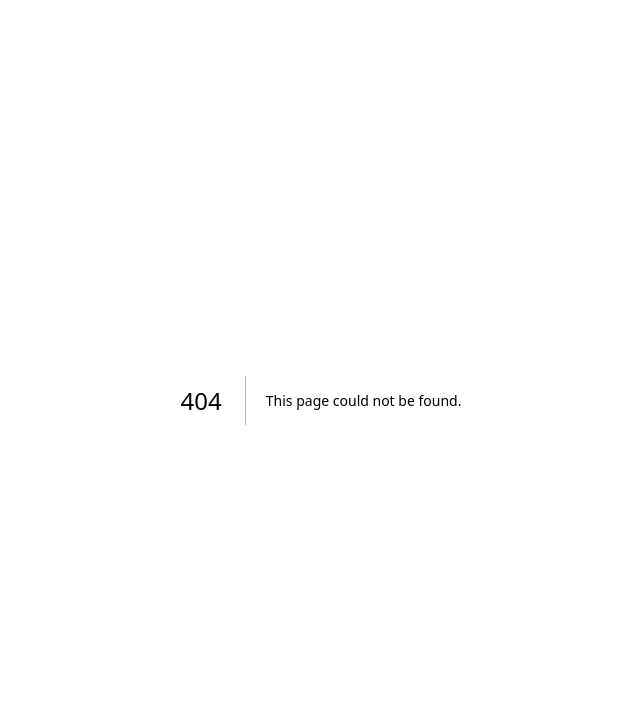
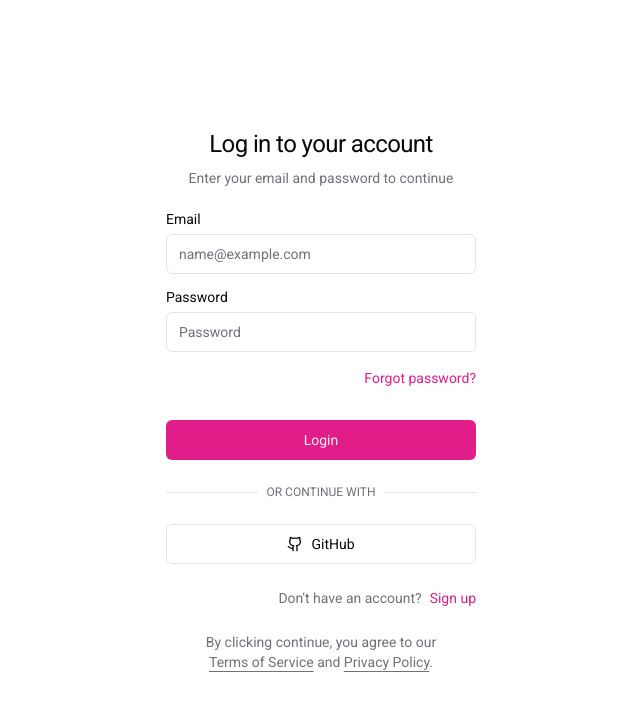
Before and after one commit to duressa-feyissa/StyleHub, a Next.js app in the folder web/: page /login in a window 1280 px wide. Before the commit this address had no page. Shown: the top 708 px of the page, without its empty margins (319-959 px from the left). Built offline with nearby package versions, Linux system fonts and the light colour scheme.

Commit message:
:sparkles: feat(web): Restructure Auth Pages

```diff
--- a/web/app/(default)/auth/signup/signupAction.tsx
+++ b/web/app/(auth)/login/loginAction.tsx
@@ -1,30 +1,27 @@
 "use server";
+
 import { sendVerificationCode } from "@/lib/actions";
+import { cookies } from "next/headers";
 import { redirect } from "next/navigation";
-import { send } from "process";
 
-export default async function signupAction(
+export default async function loginAction(
   currentState: any,
   formData: FormData
 ): Promise<string> {
   // Get the data off the form
-  const firstName = formData.get("firstName");
-  const lastName = formData.get("lastName");
   const email = formData.get("email");
   const password = formData.get("password");
 
   //  Send to our api route
   const res = await fetch(
-    `${process.env.BACKEND_SERVER_URL}/api/Authentication/Register`,
+    `${process.env.BACKEND_SERVER_URL}/api/Authentication/Login`,
     {
       method: "POST",
       headers: {
         "Content-Type": "application/json",
       },
       body: JSON.stringify({
-        registeration: {
-          firstName: firstName,
-          lastName: lastName,
+        loginRequest: {
           email: email,
           password: password,
         },
@@ -34,14 +31,21 @@ export default async function signupAction(
 
   const json = await res.json();
 
-  // Redirect to login if registration is success
+  // Redirect to login if success
   if (res.ok) {
-    await sendVerificationCode(json.data.email);
-    redirect("/auth/verify-email?email=" + json.data.email);
+    cookies().set("session", JSON.stringify(json?.data), {
+      secure: true,
+      httpOnly: true,
+      expires: Date.now() + 24 * 60 * 60 * 1000 * 3,
+      path: "/",
+      sameSite: "strict",
+    });
+
+    redirect("/filter");
   } else {
     if (json.Message === "Email not verified") {
       await sendVerificationCode(email as string);
-      redirect("/auth/verify-email?email=" + email);
+      redirect("/verify-email?email=" + email);
     }
     return json.Message;
   }
--- a/web/app/(default)/auth/signup/page.tsx
+++ b/web/app/(auth)/login/page.tsx
@@ -1,22 +1,24 @@
 import Link from "next/link";
 import { UserAuthForm } from "./use-auth-form";
 
-export default function Login() {
+export default async function Login() {
   return (
     <>
       <div className="lg:p-8 h-screen  content-center">
         <div className="mx-auto flex w-full flex-col justify-center space-y-6 sm:w-[350px] p-5">
           <div className="flex flex-col space-y-2 text-center">
-            <h1 className="text-2xl font-normal">Create an account</h1>
+            <h1 className="text-2xl font-normal tracking-tight">
+              Log in to your account
+            </h1>
             <p className="text-sm text-muted-foreground">
-              Enter your email below to create your account
+              Enter your email and password to continue
             </p>
           </div>
           <UserAuthForm />
           <p className="text-sm text-muted-foreground flex justify-end gap-2">
-            Already have an account?{" "}
-            <Link href="/auth/login" className="text-primary hover:underline">
-              Log in
+            Don&apos;t have an account?{" "}
+            <Link href="/signup" className="text-primary hover:underline">
+              Sign up
             </Link>
           </p>
           <p className="px-8 text-center text-sm text-muted-foreground">
--- a/web/app/(default)/auth/login/use-auth-form.tsx
+++ b/web/app/(auth)/login/use-auth-form.tsx
@@ -80,7 +80,10 @@ export function UserAuthForm({ className, ...props }: UserAuthFormProps) {
             />
           </div>
           <p className="text-sm text-muted-foreground flex justify-end gap-2">
-            <Link href="/auth/reset-password" className="text-primary hover:underline">
+            <Link
+              href="/reset-password"
+              className="text-primary hover:underline"
+            >
               Forgot password?
             </Link>
           </p>
--- a/web/app/(default)/auth/reset-password/resetPasswordAction.tsx
+++ b/web/app/(auth)/reset-password/resetPasswordAction.tsx
@@ -36,7 +36,7 @@ export default async function resetPasswordAction(
   const json = await res.json();
   console.log(json);
   if (res.ok) {
-    redirect("/auth/login");
+    redirect("/login");
   } else {
     return "Invalid code. Please try again.";
   }
@@ -67,7 +67,7 @@ export async function sendResetPasswordCodeAction(
   const json = await res.json();
   console.log(json);
   if (res.ok) {
-    redirect("/auth/reset-password/verify?email=" + email);
+    redirect("/reset-password/verify?email=" + email);
   } else {
     return "Invalid code. Please try again.";
   }
--- a/web/app/(default)/auth/login/page.tsx
+++ b/web/app/(auth)/signup/page.tsx
@@ -1,24 +1,22 @@
 import Link from "next/link";
 import { UserAuthForm } from "./use-auth-form";
 
-export default async function Login() {
+export default function Login() {
   return (
     <>
       <div className="lg:p-8 h-screen  content-center">
         <div className="mx-auto flex w-full flex-col justify-center space-y-6 sm:w-[350px] p-5">
           <div className="flex flex-col space-y-2 text-center">
-            <h1 className="text-2xl font-normal tracking-tight">
-              Log in to your account
-            </h1>
+            <h1 className="text-2xl font-normal">Create an account</h1>
             <p className="text-sm text-muted-foreground">
-              Enter your email and password to continue
+              Enter your email below to create your account
             </p>
           </div>
           <UserAuthForm />
           <p className="text-sm text-muted-foreground flex justify-end gap-2">
-            Don&apos;t have an account?{" "}
-            <Link href="/auth/signup" className="text-primary hover:underline">
-              Sign up
+            Already have an account?{" "}
+            <Link href="/login" className="text-primary hover:underline">
+              Log in
             </Link>
           </p>
           <p className="px-8 text-center text-sm text-muted-foreground">
--- a/web/app/(default)/auth/login/loginAction.tsx
+++ b/web/app/(auth)/signup/signupAction.tsx
@@ -1,27 +1,30 @@
 "use server";
+import { sendVerificationCode } from "@/lib/actions";
+import { redirect } from "next/navigation";
+import { send } from "process";
 
-import { sendVerificationCode } from "@/lib/actions";
-import { cookies } from "next/headers";
-import { redirect } from "next/navigation";
-
-export default async function loginAction(
+export default async function signupAction(
   currentState: any,
   formData: FormData
 ): Promise<string> {
   // Get the data off the form
+  const firstName = formData.get("firstName");
+  const lastName = formData.get("lastName");
   const email = formData.get("email");
   const password = formData.get("password");
 
   //  Send to our api route
   const res = await fetch(
-    `${process.env.BACKEND_SERVER_URL}/api/Authentication/Login`,
+    `${process.env.BACKEND_SERVER_URL}/api/Authentication/Register`,
     {
       method: "POST",
       headers: {
         "Content-Type": "application/json",
       },
       body: JSON.stringify({
-        loginRequest: {
+        registeration: {
+          firstName: firstName,
+          lastName: lastName,
           email: email,
           password: password,
         },
@@ -31,21 +34,14 @@ export default async function loginAction(
 
   const json = await res.json();
 
-  // Redirect to login if success
+  // Redirect to login if registration is success
   if (res.ok) {
-    cookies().set("session", JSON.stringify(json?.data), {
-      secure: true,
-      httpOnly: true,
-      expires: Date.now() + 24 * 60 * 60 * 1000 * 3,
-      path: "/",
-      sameSite: "strict",
-    });
-
-    redirect("/filter");
+    await sendVerificationCode(json.data.email);
+    redirect("/verify-email?email=" + json.data.email);
   } else {
     if (json.Message === "Email not verified") {
       await sendVerificationCode(email as string);
-      redirect("/auth/verify-email?email=" + email);
+      redirect("/verify-email?email=" + email);
     }
     return json.Message;
   }
--- a/web/app/(default)/auth/verify-email/page.tsx
+++ b/web/app/(auth)/verify-email/page.tsx
@@ -39,7 +39,7 @@ export default function InputOTPForm() {
   const email = searchParams.get("email") || "";
 
   if (email === "" || !email) {
-    redirect("/auth/login");
+    redirect("/login");
   }
 
   const form = useForm<z.infer<typeof FormSchema>>({
--- a/web/app/(default)/auth/verify-email/verifyAction.tsx
+++ b/web/app/(auth)/verify-email/verifyAction.tsx
@@ -29,7 +29,7 @@ export default async function verifyAction(
   const json = await res.json();
   console.log(json);
   if (res.ok) {
-    redirect("/auth/login");
+    redirect("/login");
   } else {
     return "Invalid code. Please try again.";
   }
```
Also changed, not shown: web/app/(auth)/reset-password/page.tsx (renamed from web/app/(default)/auth/reset-password/page.tsx), web/app/(auth)/reset-password/verify/page.tsx (renamed from web/app/(default)/auth/reset-password/verify/page.tsx), web/app/(auth)/signup/use-auth-form.tsx (renamed from web/app/(default)/auth/signup/use-auth-form.tsx).
